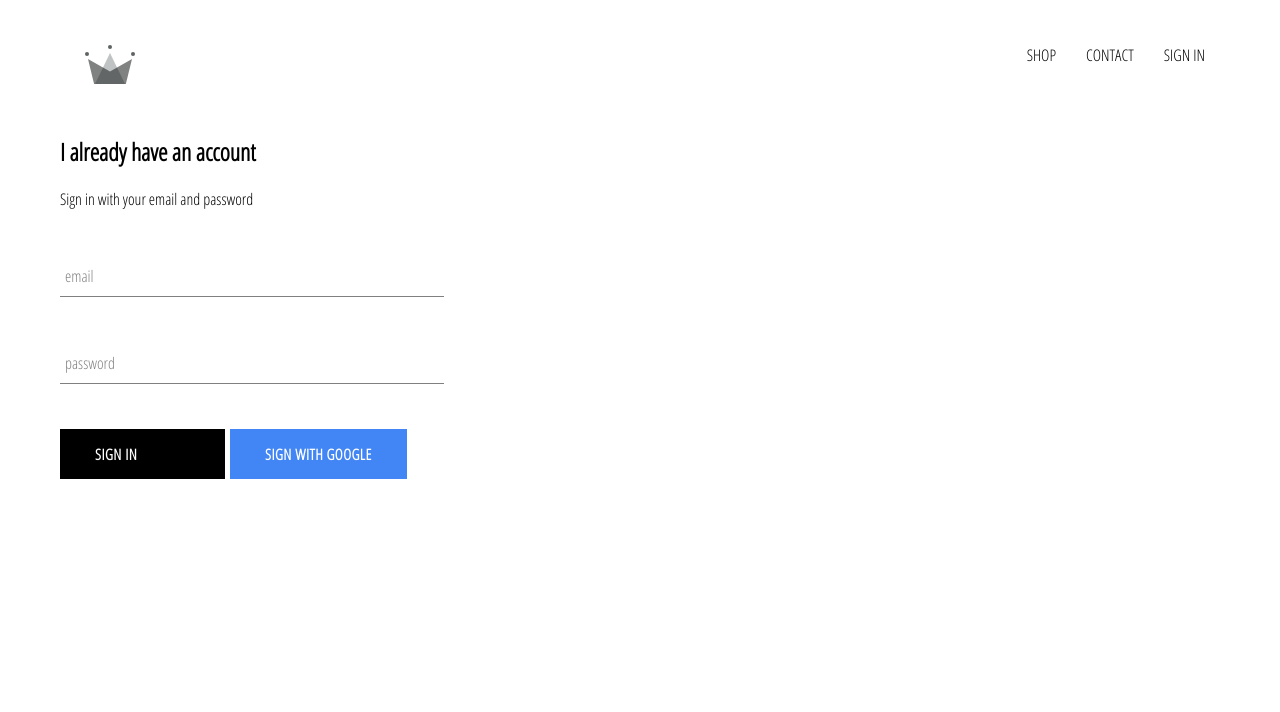
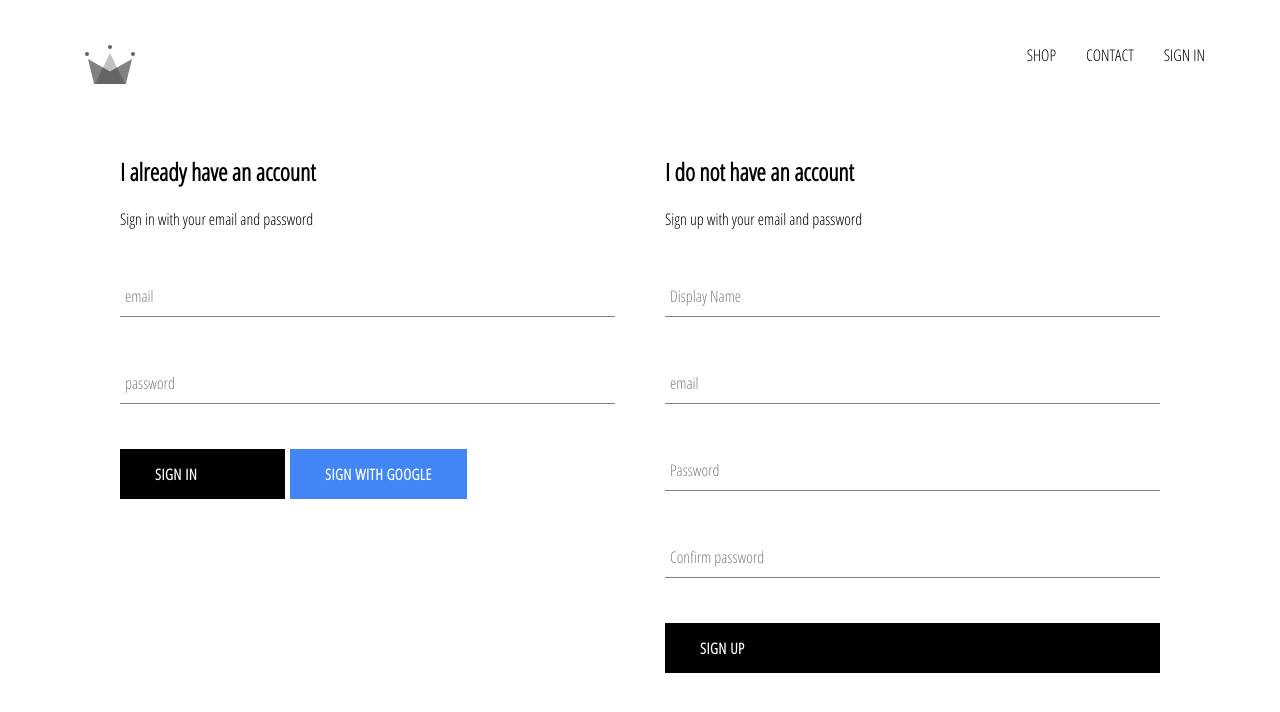
Before and after one commit to rkostevka/e-comerce, a React (Create React App) app: page /sign-in in a window 1280 px wide. Shown: the top 712 px of the page. Built offline with nearby package versions, Linux system fonts and the light colour scheme; no server answers; a web font is replaced by a local one.

Commit message:
Sign in page, sign up user

```diff
--- a/src/components/sign-up/sign-up.component.jsx
+++ b/src/components/sign-up/sign-up.component.jsx
@@ -0,0 +1,92 @@
+import React from "react";
+import FormInput from "../form-input/form-input.component";
+import CustomButton from "../custom-button/custom-button.component";
+import {auth, createUserProfileDocument} from "../../firebase/firebase.utils";
+
+
+class SignUpComponent extends React.Component {
+    constructor() {
+        super();
+
+        this.state = {
+            displayName: '',
+            email: '',
+            password: '',
+            confirmPassword: ''
+        }
+    }
+
+    handleSubmit = async event => {
+        event.preventDefault();
+        const { displayName, email, password, confirmPassword } = this.state;
+        if(password !== confirmPassword) {
+            alert(`Passwords don't match!`);
+            return;
+        }
+        try {
+            const { user } = await auth.createUserWithEmailAndPassword(email, password);
+            await createUserProfileDocument(user, {displayName});
+            this.setState({
+                displayName: '',
+                email: '',
+                password: '',
+                confirmPassword: ''
+            })
+        } catch (e) {
+            console.error(e);
+        }
+    }
+
+    handleChange = event => {
+        const {name, value} = event.target;
+        this.setState({ [name]: value });
+
+    }
+
+    render() {
+        const { displayName, email, password, confirmPassword } = this.state
+        return (
+            <div className='sign-up-component'>
+                <h2 className='title'>I do not have an account</h2>
+                <span>Sign up with your email and password</span>
+                <form className='sign-up-form' onSubmit={this.handleSubmit}>
+                    <FormInput
+                        type='text'
+                        name='displayName'
+                        value={displayName}
+                        onChange={this.handleChange}
+                        label='Display Name'
+                        requaired='true'
+                    />
+                    <FormInput
+                        type='email'
+                        name='Email'
+                        value={email}
+                        onChange={this.handleChange}
+                        label='email'
+                        requaired='true'
+                    />
+                    <FormInput
+                        type='password'
+                        name='password'
+                        value={password}
+                        onChange={this.handleChange}
+                        label='Password'
+                        requaired='true'
+                    />
+                    <FormInput
+                        type='password'
+                        name='confirmPassword'
+                        value={confirmPassword}
+                        onChange={this.handleChange}
+                        label='Confirm password'
+                        requaired='true'
+                    />
+                    <CustomButton type='submit'>Sign Up</CustomButton>
+                </form>
+            </div>
+        )
+    }
+}
+
+export default SignUpComponent;
--- a/src/pages/sign-in-page/sign-in-page.comonent.jsx
+++ b/src/pages/sign-in-page/sign-in-page.comonent.jsx
@@ -1,10 +1,13 @@
 import React from 'react';
+import './sign-in-page.styles.scss'
 import SignInComponent from "../../components/sign-in/sign-in.component";
+import SignUpComponent from "../../components/sign-up/sign-up.component";
 
 const SignInPage = () => {
     return (
-        <div className='sign-in'>
+        <div className='sign-block'>
             <SignInComponent />
+            <SignUpComponent />
         </div>
     );
 };
--- /dev/null
+++ b/src/pages/sign-in-page/sign-in-page.styles.scss
@@ -0,0 +1,6 @@
+.sign-block{
+  padding: 20px 60px;
+  display: grid;
+  grid-template-columns: 1fr 1fr;
+  grid-gap: 50px;
+}
```
Also changed, not shown: 1 other file (tests, documents, lock files or other folders).
